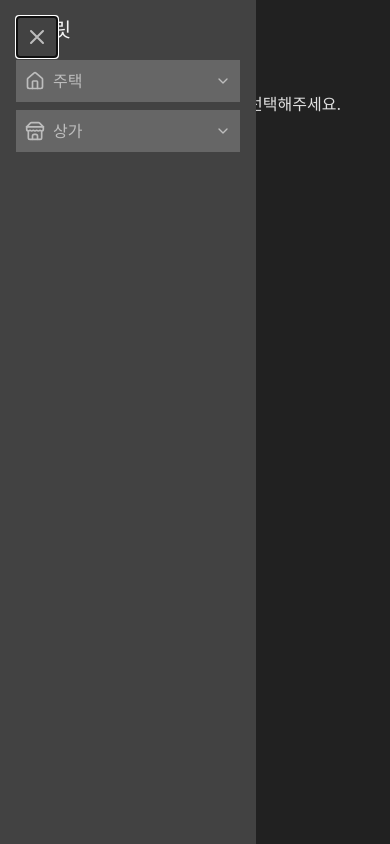
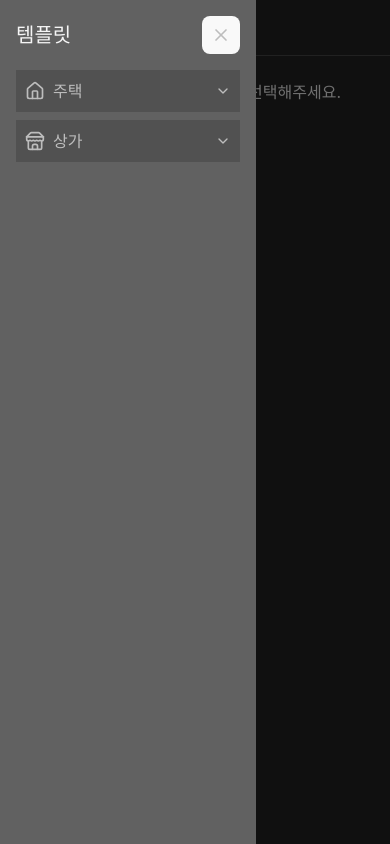
Before and after one commit to Gyeony95/Spot-Log-Web, a React (Vite) app: page /templates in a window 390 px wide. Both pictures are taken after a click on the button 37 px from the left and 37 px from the top of the page. Built offline with nearby package versions, Linux system fonts and the light colour scheme.

Commit message:
feat : 템플릿 페이지 스타일 적용

```diff
--- a/src/pages/templates/components/TemplateContent.tsx
+++ b/src/pages/templates/components/TemplateContent.tsx
@@ -1,8 +1,8 @@
 export function TemplateContent() {
   return (
-    <div className="md:ml-64 p-6">
+    <div className="mt-14 md:mt-0 md:ml-64 p-6">
       <div className="max-w-3xl mx-auto">
-        <h1 className="text-3xl font-bold text-gray-100 mb-8">템플릿 미리보기</h1>
+        <h1 className="text-3xl font-bold text-gray-100 mb-8 hidden md:block">템플릿 미리보기</h1>
         <p className="text-gray-300">
           왼쪽 메뉴에서 원하시는 템플릿을 선택해주세요.
         </p>
--- /dev/null
+++ b/src/pages/templates/components/TemplateHeader.tsx
@@ -0,0 +1,21 @@
+import { Menu } from 'lucide-react'
+
+type TemplateHeaderProps = {
+  setIsSidebarOpen: (isOpen: boolean) => void
+}
+
+export function TemplateHeader({ setIsSidebarOpen }: TemplateHeaderProps) {
+  return (
+    <header className="fixed top-0 left-0 right-0 h-14 bg-gray-900 border-b border-gray-800 z-40 md:hidden">
+      <div className="h-full px-4 flex items-center">
+        <button
+          className="p-2 text-gray-400 hover:text-gray-100"
+          onClick={() => setIsSidebarOpen(true)}
+        >
+          <Menu className="w-6 h-6" />
+        </button>
+        <h1 className="ml-4 text-lg font-bold text-gray-100">템플릿</h1>
+      </div>
+    </header>
+  )
+}
--- a/src/pages/templates/components/TemplateSidebar.tsx
+++ b/src/pages/templates/components/TemplateSidebar.tsx
@@ -1,4 +1,4 @@
-import { ChevronDown } from 'lucide-react'
+import { ChevronDown, X } from 'lucide-react'
 import { cn } from '../../../lib/utils'
 import { Category } from '../types'
 
@@ -18,45 +18,52 @@ export function TemplateSidebar({
   setIsSidebarOpen
 }: TemplateSidebarProps) {
   return (
-    <>
-      {/* Mobile Sidebar Toggle */}
-      <button
-        className="fixed top-4 left-4 z-50 md:hidden bg-gray-800 p-2 rounded-lg"
-        onClick={() => setIsSidebarOpen(!isSidebarOpen)}
-      >
-        <svg
-          className="w-6 h-6 text-gray-400 hover:text-gray-100"
-          fill="none"
-          stroke="currentColor"
-          viewBox="0 0 24 24"
-        >
-          <path
-            strokeLinecap="round"
-            strokeLinejoin="round"
-            strokeWidth={2}
-            d={isSidebarOpen ? "M6 18L18 6M6 6l12 12" : "M4 6h16M4 12h16M4 18h16"}
-          />
-        </svg>
-      </button>
+    <div
+      className={cn(
+        "fixed inset-0 z-50 md:z-40",
+        isSidebarOpen ? "" : "md:pointer-events-auto pointer-events-none"
+      )}
+    >
+      {/* Backdrop */}
+      <div
+        className={cn(
+          "absolute inset-0 bg-black/50 transition-opacity md:hidden",
+          isSidebarOpen ? "opacity-100" : "opacity-0"
+        )}
+        onClick={() => setIsSidebarOpen(false)}
+      />
 
       {/* Sidebar */}
       <div
         className={cn(
-          "fixed left-0 top-0 h-full w-64 bg-gray-800 transform transition-transform duration-200 ease-in-out z-40",
+          "absolute left-0 top-0 h-full w-64 bg-gray-700 transform transition-transform duration-200 ease-in-out",
           isSidebarOpen ? "translate-x-0" : "-translate-x-full",
-          "md:translate-x-0"
+          "md:translate-x-0 md:relative md:pointer-events-auto"
         )}
       >
         <div className="p-4">
-          <h2 className="text-xl font-bold text-gray-100 mb-4">템플릿</h2>
+          {/* Close button - mobile only */}
+          <div className="flex justify-between items-center mb-4 md:hidden">
+            <h2 className="text-xl font-bold text-gray-100">템플릿</h2>
+            <button
+              className="p-2 text-gray-400 hover:text-gray-100"
+              onClick={() => setIsSidebarOpen(false)}
+            >
+              <X className="w-5 h-5" />
+            </button>
+          </div>
+
+          {/* Desktop title */}
+          <h2 className="text-xl font-bold text-gray-100 mb-4 hidden md:block">템플릿</h2>
+
           <div className="space-y-2">
             {categories.map((category) => (
               <div key={category.id}>
                 <button
                   className={cn(
                     "w-full flex items-center justify-between p-2 rounded-lg",
-                    "text-gray-400 bg-gray-600/50 hover:text-gray-100 transition-colors",
-                    activeCategory === category.id && "bg-gray-700 text-gray-100"
+                    "text-gray-400 bg-gray-800/50 hover:text-gray-100 transition-colors",
+                    activeCategory === category.id && "bg-gray-800 text-gray-100"
                   )}
                   onClick={() => setActiveCategory(
                     activeCategory === category.id ? null : category.id
@@ -82,7 +89,7 @@ export function TemplateSidebar({
                   {category.templates.map((template) => (
                     <button
                       key={template.id}
-                      className="w-full text-left pl-9 pr-2 py-2 text-gray-400 bg-gray-600/50 hover:text-gray-100 hover:bg-gray-700/50 rounded-lg transition-colors"
+                      className="w-full text-left pl-9 pr-2 py-2 text-gray-400 bg-gray-800/50 hover:text-gray-100 hover:bg-gray-700/50 rounded-lg transition-colors"
                       onClick={() => {
                         alert("준비중인 기능입니다.")
                       }}
@@ -96,6 +103,6 @@ export function TemplateSidebar({
           </div>
         </div>
       </div>
-    </>
+    </div>
   )
 }
--- a/src/pages/templates/page.tsx
+++ b/src/pages/templates/page.tsx
@@ -1,3 +1,4 @@
+import { TemplateHeader } from './components/TemplateHeader'
 import { TemplateSidebar } from './components/TemplateSidebar'
 import { TemplateContent } from './components/TemplateContent'
 import { useState } from 'react'
@@ -9,6 +10,8 @@ export default function TemplatesPage() {
 
   return (
     <div className="min-h-screen bg-gray-900">
+      <TemplateHeader setIsSidebarOpen={setIsSidebarOpen} />
+      <div className="flex">
         <TemplateSidebar
           categories={templateData}
           activeCategory={activeCategory}
@@ -18,5 +21,6 @@ export default function TemplatesPage() {
         />
         <TemplateContent />
       </div>
+    </div>
   )
 }
--- /dev/null
+++ b/src/stores/books.ts
@@ -0,0 +1,22 @@
+import { create } from 'zustand'
+
+interface Book {
+  id: number
+  title: string
+}
+
+interface BookStore {
+  books: Book[]
+  addBook: (book: Book) => void
+  removeBook: (id: number) => void
+}
+
+export const useBookStore = create<BookStore>((set) => ({
+  books: [],
+  addBook: (book) => set((state) => ({
+    books: [...state.books, book]
+  })),
+  removeBook: (id) => set((state) => ({
+    books: state.books.filter(book => book.id !== id)
+  })),
+}))
--- /dev/null
+++ b/src/stores/products.ts
@@ -0,0 +1,37 @@
+import { create } from 'zustand'
+import { Product } from '../features/products/types/product'
+
+interface ProductStore {
+  products: Product[]
+  selectedProduct: Product | null
+  loading: boolean
+  fetchProducts: () => Promise<void>
+  fetchProductById: (id: number) => Promise<void>
+}
+
+export const useProductStore = create<ProductStore>((set) => ({
+  products: [],
+  selectedProduct: null,
+  loading: false,
+  fetchProducts: async () => {
+    set({ loading: true })
+    try {
+      // API 호출 로직
+      const response = await fetch('/api/products')
+      const products = await response.json()
+      set({ products, loading: false })
+    } catch {
+      set({ loading: false })
+    }
+  },
+  fetchProductById: async (id) => {
+    set({ loading: true })
+    try {
+      const response = await fetch(`/api/products/${id}`)
+      const product = await response.json()
+      set({ selectedProduct: product, loading: false })
+    } catch {
+      set({ loading: false })
+    }
+  }
+}))
```
Lines whose indentation alone changed are shown as unchanged.
